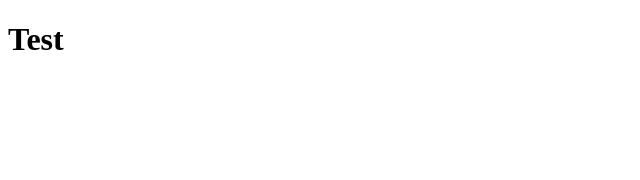
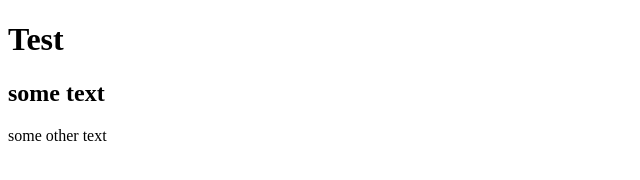
Before and after one commit to luke-dowling/test-repo, a plain HTML site: page index.html in a window 1280 px wide. Shown: the whole page, without its empty margins (0-640 px from the left). Drawn offline with Linux system fonts and the light colour scheme.

Commit message:
update index html

```diff
--- a/index.html
+++ b/index.html
@@ -7,5 +7,7 @@
   </head>
   <body>
     <h1>Test</h1>
+    <h2>some text</h2>
+    <p>some other text</p>
   </body>
 </html>
```
